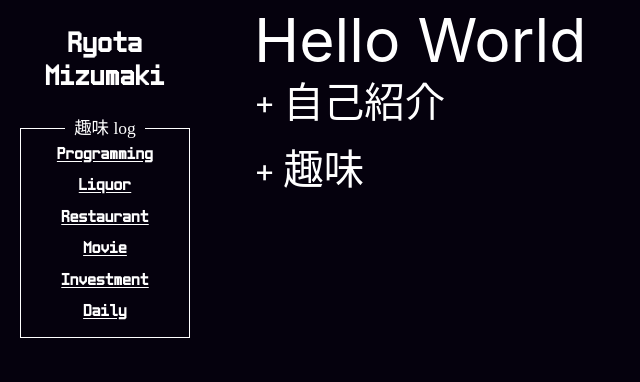
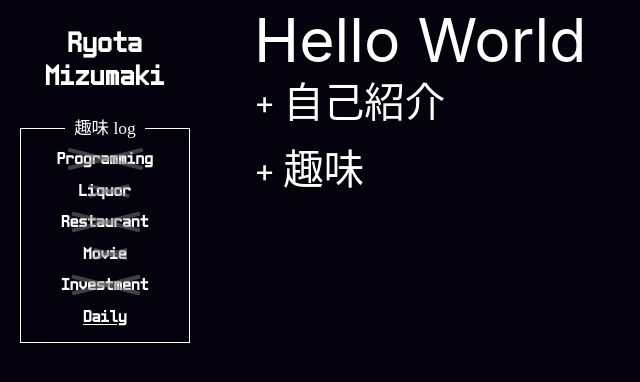
Before and after one commit to Mizumaki/Mizumaki, a Next.js app in the folder website/root/: page / in a window 1280 px wide. Shown: the top 382 px of the page, without its empty margins (0-640 px from the left). Built offline with nearby package versions, Linux system fonts and the light colour scheme; a web font is replaced by a local one.

Commit message:
add logs list page

```diff
--- a/website/root/src/components/templates/Introduction/index.tsx
+++ b/website/root/src/components/templates/Introduction/index.tsx
@@ -4,7 +4,7 @@ import { useDOMNode } from '~/utils/useDOMNode';
 import { useVisibilityAnimation } from '~/utils/useVisibilityAnimation';
 import styles from './Introduction.module.css';
 
-// やりたいこと：多言語対応、CLI like view、
+// TODO: やりたいこと：多言語対応、CLI like view、Design
 export const Introduction = () => {
   const [selfIntroductionElm, selfIntroductionRefCallback] = useDOMNode();
   const [isSelfIntroductionShown, , setIsSelfIntroductionShown, renderSelfIntroduction] = useVisibilityAnimation(
--- a/website/root/src/components/templates/layouts/DashboardLayout/NavBar.module.css
+++ b/website/root/src/components/templates/layouts/DashboardLayout/NavBar.module.css
@@ -11,6 +11,31 @@
 
 .logsSection {
   padding: 0 2rem;
+
+  & .disabledButton {
+    position: relative;
+    overflow: hidden;
+
+    &::before,
+    &::after {
+      content: '';
+      position: absolute;
+      top: 0.65em;
+      left: 0.55em;
+      width: 80%;
+      height: 0.2em;
+      background: gray;
+      opacity: 0.5;
+      border-radius: 1px;
+    }
+
+    &::before {
+      transform: rotate(14deg);
+    }
+    &::after {
+      transform: rotate(-14deg);
+    }
+  }
 }
 
 .heading {
@@ -21,7 +46,7 @@
 }
 
 .links {
-  padding: 0.7em 0;
+  padding: 1em 0 0.7em 0;
   font-size: 1.75rem;
   text-align: center;
 }
--- a/website/root/src/components/templates/layouts/DashboardLayout/NavBar.tsx
+++ b/website/root/src/components/templates/layouts/DashboardLayout/NavBar.tsx
@@ -2,6 +2,7 @@ import Link from 'next/link';
 import styles from './NavBar.module.css';
 import { Hover } from '~/components/atoms/Hover';
 import { BorderBoxWithTitle } from '~/components/atoms/BorderBoxWithTitle';
+import { ReactNode } from 'react';
 
 export const NavBar: React.VFC = () => {
   return (
@@ -20,61 +21,51 @@ export const NavBar: React.VFC = () => {
           titleMarginBottom='-0.5em'>
           <ul className={styles.links}>
             <li>
-              <Link href='/'>
-                <a>
-                  <Hover
-                    on={<span style={{ fontStyle: 'italic', color: 'var(--c-text-blue)' }}>プログラミング</span>}
-                    off={'Programming'}
-                  />
-                </a>
-              </Link>
+              <LinkItem
+                disabled
+                href='/logs/dev'
+                hoverOn={<span style={{ fontStyle: 'italic', color: 'var(--c-text-blue)' }}>プログラミング</span>}
+                hoverOff={'Programming'}
+              />
             </li>
             <li>
-              <Link href='/liquor'>
-                <a>
-                  <Hover
-                    on={<span style={{ fontStyle: 'italic', color: 'var(--c-text-yellow)' }}>リカー</span>}
-                    off={'Liquor'}
-                  />
-                </a>
-              </Link>
+              <LinkItem
+                disabled
+                href='/logs/liquor'
+                hoverOn={<span style={{ fontStyle: 'italic', color: 'var(--c-text-yellow)' }}>リカー</span>}
+                hoverOff={'Liquor'}
+              />
             </li>
             <li>
-              <Link href='/liquor'>
-                <a>
-                  <Hover
-                    on={<span style={{ fontStyle: 'italic', color: 'var(--c-text-yellow)' }}>メシ</span>}
-                    off={'Restaurant'}
-                  />
-                </a>
-              </Link>
+              <LinkItem
+                disabled
+                href='/logs/foodie'
+                hoverOn={<span style={{ fontStyle: 'italic', color: 'var(--c-text-yellow)' }}>メシ</span>}
+                hoverOff={'Restaurant'}
+              />
             </li>
             <li>
-              <Link href='/movie'>
-                <a>
-                  <Hover on={<span style={{ fontStyle: 'italic' }}>ムービー</span>} off={'Movie'} />
-                </a>
-              </Link>
+              <LinkItem
+                disabled
+                href='/logs/movie'
+                hoverOn={<span style={{ fontStyle: 'italic' }}>ムービー</span>}
+                hoverOff={'Movie'}
+              />
             </li>
             <li>
-              <Link href='/'>
-                <a>
-                  <Hover
-                    on={<span style={{ fontStyle: 'italic', color: 'var(--c-text-cyan)' }}>マネー</span>}
-                    off={'Investment'}
-                  />
-                </a>
-              </Link>
+              <LinkItem
+                disabled
+                href='/logs/investment'
+                hoverOn={<span style={{ fontStyle: 'italic', color: 'var(--c-text-cyan)' }}>マネー</span>}
+                hoverOff={'Investment'}
+              />
             </li>
             <li>
-              <Link href='/'>
-                <a>
-                  <Hover
-                    on={<span style={{ fontStyle: 'italic', color: 'var(--c-text-cyan)' }}>そのほか</span>}
-                    off={'Daily'}
-                  />
-                </a>
-              </Link>
+              <LinkItem
+                href='/logs/daily'
+                hoverOn={<span style={{ fontStyle: 'italic', color: 'var(--c-text-cyan)' }}>そのほか</span>}
+                hoverOff={'Daily'}
+              />
             </li>
           </ul>
         </BorderBoxWithTitle>
@@ -82,3 +73,26 @@ export const NavBar: React.VFC = () => {
     </div>
   );
 };
+
+const LinkItem: React.VFC<{
+  href: string;
+  hoverOn: ReactNode;
+  hoverOff: ReactNode;
+  disabled?: boolean;
+}> = ({ href, hoverOn, hoverOff, disabled }) => {
+  if (disabled) {
+    return (
+      <button disabled className={styles.disabledButton}>
+        {hoverOff}
+      </button>
+    );
+  }
+
+  return (
+    <Link href={href}>
+      <a>
+        <Hover on={hoverOn} off={hoverOff} />
+      </a>
+    </Link>
+  );
+};
--- a/website/root/src/pages/logs/[category]/[slug].tsx
+++ b/website/root/src/pages/logs/[category]/[slug].tsx
@@ -8,10 +8,11 @@ import { fetchBlogPost } from '~/logics/server/fetchBlogPost';
 import { fetchBlogPostSlugs } from '~/logics/server/fetchBlogPostSlugs';
 
 type Props = {
+  title: string;
   htmlText: string;
 };
 
-const BlogPostPage: NextPageWithLayout<Props> = ({ htmlText }) => {
+const BlogPostPage: NextPageWithLayout<Props> = ({ title, htmlText }) => {
   const router = useRouter();
 
   if (router.isFallback) {
@@ -20,6 +21,7 @@ const BlogPostPage: NextPageWithLayout<Props> = ({ htmlText }) => {
 
   return (
     <div>
+      <h1>{title}</h1>
       <div dangerouslySetInnerHTML={{ __html: htmlText }} />
     </div>
   );
@@ -72,6 +74,8 @@ export const getStaticProps: GetStaticProps<Props, Params> = async ({ params })
 
   return {
     props: {
+      // TODO: Handle when title is undefined
+      title: data.info?.title ?? '',
       htmlText: data.html,
     },
   };
```
Also changed, not shown: website/root/src/logics/entity/blogs.ts (+7 -0 lines), website/root/src/logics/parseMarkdown.ts (added, +47 -0 lines), website/root/src/logics/server/fetchBlogPost.ts (+14 -4 lines), website/root/src/pages/logs/[category]/index.tsx (added, +84 -0 lines), website/root/src/utils/SimpleCache.ts (added, +65 -0 lines).
